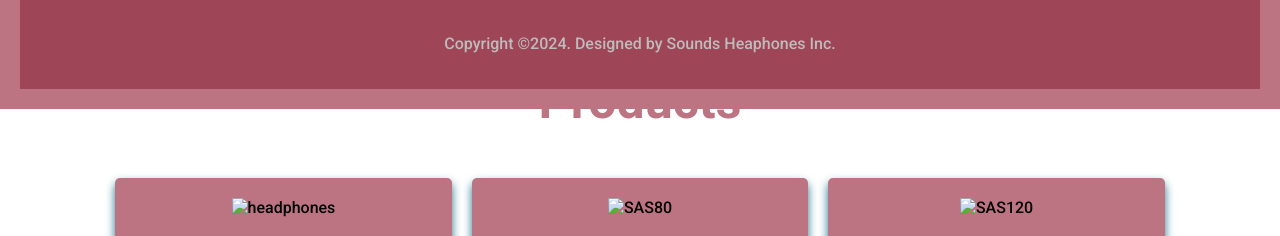
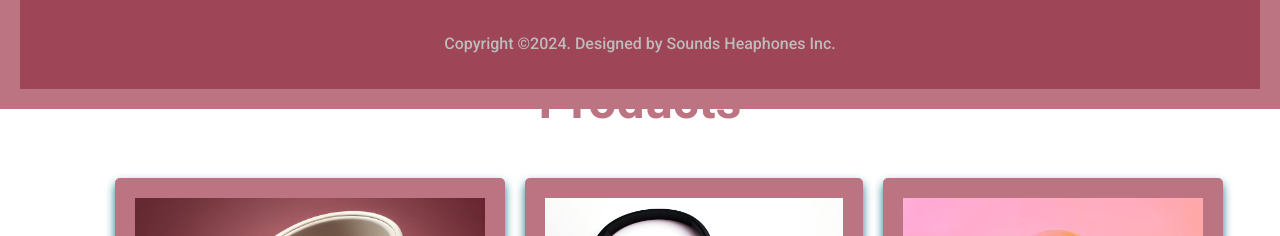
Before and after one commit to KwabenaAnane/GROUP-PROJECT, a plain HTML site: page Group Project/about.html in a window 1280 px wide. Shown: the part 691-927 px from the top of the page. Drawn offline with Linux system fonts and the light colour scheme.

Commit message:
Adding headfon images

```diff
--- a/Group Project/about.html
+++ b/Group Project/about.html
@@ -86,7 +86,7 @@
               <div class="box-container">
 
                   <div class="box">
-                      <img src="./Images/sas50.webp" alt="headphones">
+                      <img src="Images/pink-headfon.jpg" alt="headphones">
                         <h3>Headphones SAS50</h3>
                         <P>Soundz headphones intelligent industry-leading noise canceling headphones with premium sound elevate your listening experience with the ability to personalize and control everything you hear.</P>
 
@@ -95,7 +95,7 @@
 
 
                     <div class="box">
-                      <img src="./Images/SAS80.webp" alt="SAS80">
+                      <img src="Images/ImgFive.jpg" alt="SAS80">
                         <h3>Headphones SAS80</h3>
                         <P>Sharpen your senses and prepare for action. Our INZONE H9 gaming headset immerses you in the zone with spatial sound and noise cancelling for supercharged hearing and super sharp reflexes. Take performance beyond your best, detecting opponents before they see you.</P>
 
@@ -104,7 +104,7 @@
 
 
                     <div class="box">
-                      <img src="./Images/SAS120.webp" alt="SAS120">
+                      <img src="Images/goldish-headfon.jpg" alt="SAS120">
                         <h3>Headphones SAS120</h3>
                         <P>Enjoy high sound quality all day long. The WH-CH520 headphones with up to 50 hours of battery life, stable connectivity, and enhanced call performance, meet the demands of your day.</P>
 
```
